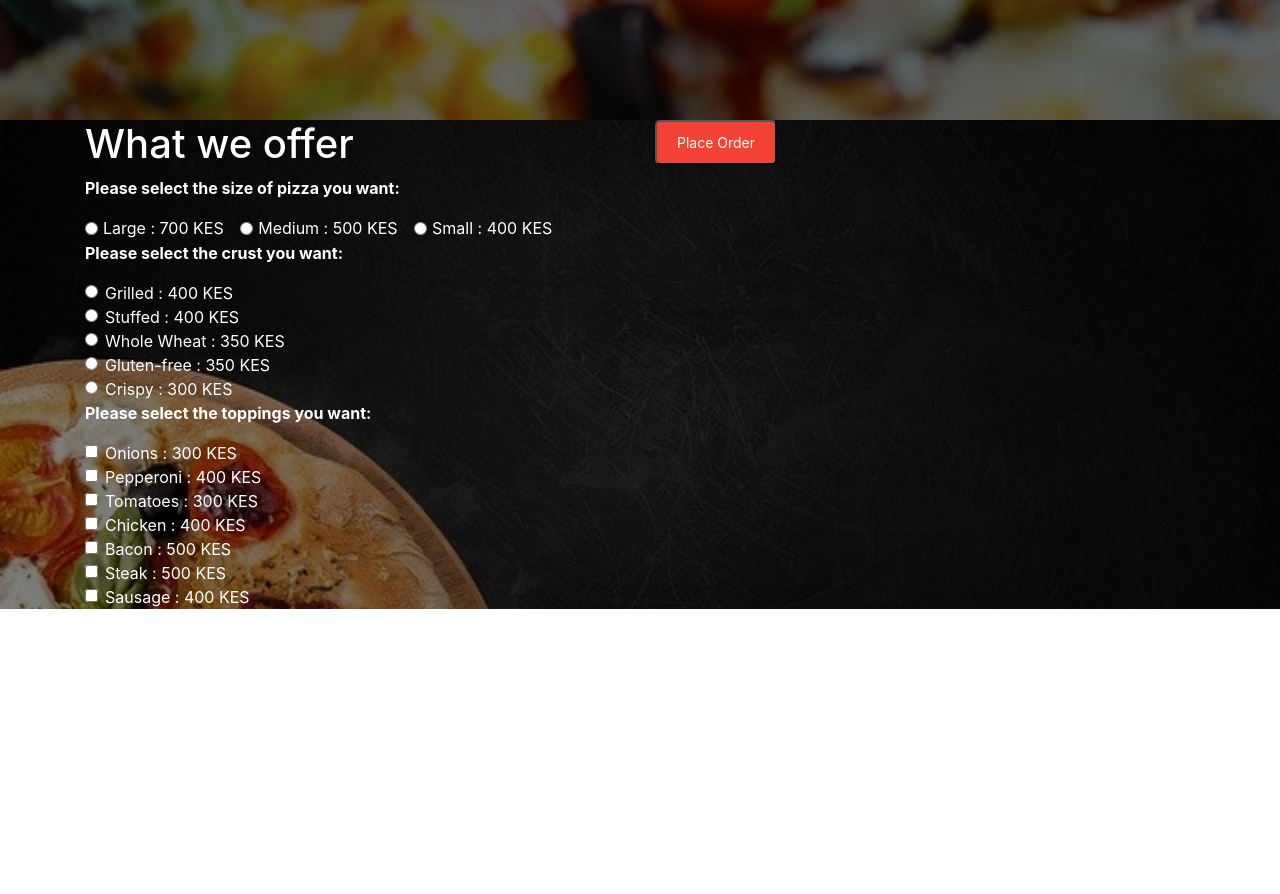
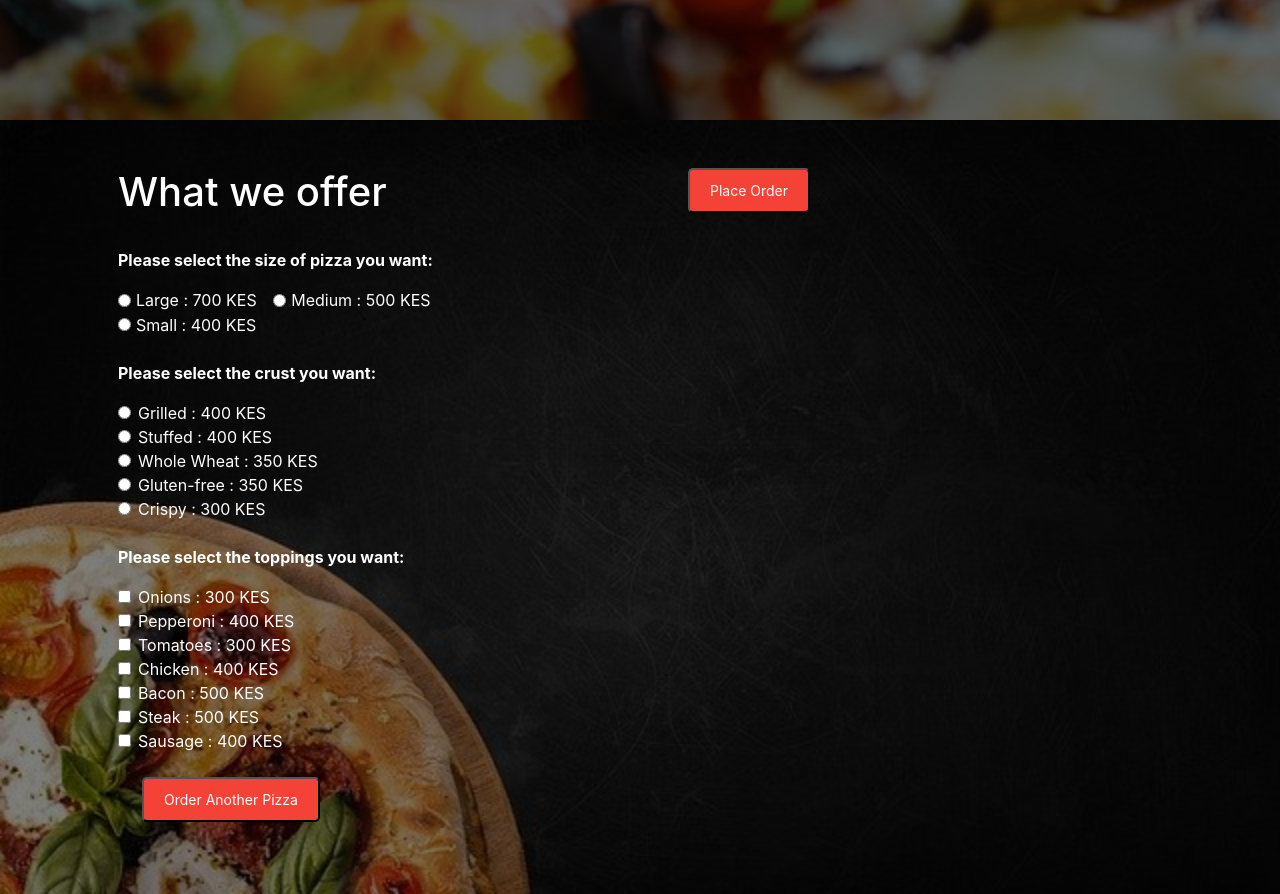
Before and after one commit to Makena-Maryann/DelishPizzaHut, a plain HTML site: page index.html in a window 1280 px wide. Shown: the part 600-1494 px from the top of the page. Before the commit the page ends 1209 px from the top, so only its background shows below. Drawn offline with nearby package versions, Linux system fonts and the light colour scheme.

Commit message:
Added an add another pizza button and styled it

```diff
--- a/index.html
+++ b/index.html
@@ -44,12 +44,12 @@
     <div id="order">
       <div class="container">
         <div class="row">
-          <div class="col-md-6 menu">
+          <div class="col-md-6 menu p-5">
             <h1>What we offer</h1>
 
             <!--size-->
             <div class="size">
-              <p class="font-weight-bold">
+              <p class="font-weight-bold pt-4">
                 Please select the size of pizza you want:
               </p>
               <div class="form-check form-check-inline size">
@@ -92,7 +92,7 @@
 
             <!--Crust-->
             <div class="crust">
-              <p class="font-weight-bold">
+              <p class="font-weight-bold pt-4">
                 Please select the crust you want:
               </p>
               <div class="form-check">
@@ -159,7 +159,7 @@
 
             <!--Toppings-->
             <div class="toppings">
-              <p class="font-weight-bold">
+              <p class="font-weight-bold pt-4">
                 Please select the toppings you want:
               </p>
               <div class="form-check">
@@ -247,9 +247,12 @@
                 </label>
               </div>
             </div>
+            <div class="p-4">
+              <button class="connector">Order Another Pizza</button>
+            </div>
           </div>
 
-          <div class="col-md-6">
+          <div class="col-md-6 p-5">
             <p><input type="button" class="connector" value="Place Order" /></p>
           </div>
         </div>
```
